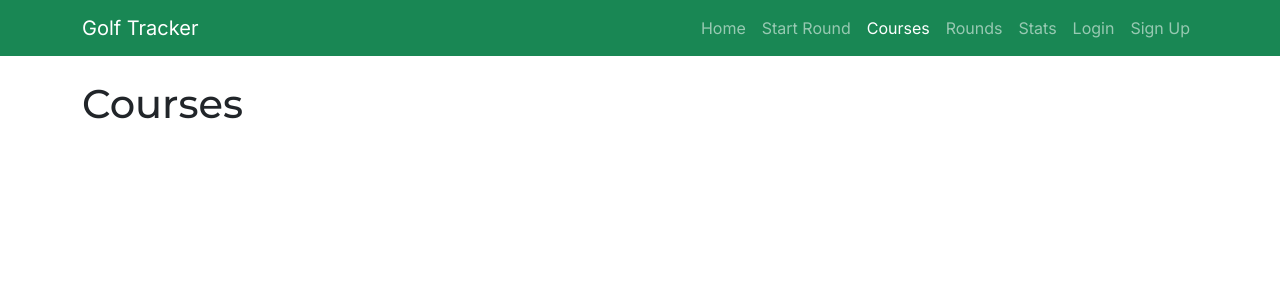
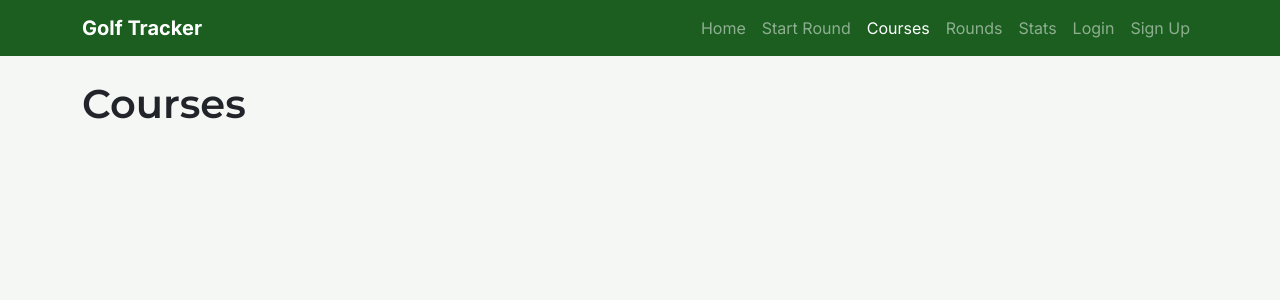
Before and after one commit to N-Smillie/golf-tracker-project, a Django app: page /courses/ in a window 1280 px wide. Shown: the top 300 px of the page. Run offline with Django 4.2, Linux system fonts and the light colour scheme; data that the repository does not hold is empty.

Commit message:
added color scheme to use throughout and styled navbar

```diff
--- a/static/css/style.css
+++ b/static/css/style.css
@@ -4,14 +4,54 @@
 :root {
     --primary-font: 'Montserrat', sans-serif;
     --secondary-font: 'Inter', sans-serif;
+    --background-color: #f5f7f5;
+    --primary-color: #1b5e20;
+    --secondary-color: #4caf50;
+    --card-color: #fdd299;
+    --text-color: #212529;
+    --good-score: #ffee00;
+    --bad-score: #ff0000;
+    --neutral-score: #63676b;
+
 }
 
 /* Global styles */
 body {
     font-family: var(--secondary-font);
+    color: var(--text-color);
+    background-color: var(--background-color);
 }
 
 h1, h2, h3, h4, h5, h6 {
     font-family: var(--primary-font);
+    font-weight: 600;
 }
-/* Body */
+
+a {
+    text-decoration: none;
+}
+
+/* Navbar */
+.navbar {
+    background-color: var(--primary-color);
+}
+
+.navbar .navbar-brand {
+    font-weight: bold;
+}
+
+.navbar .nav-link {
+    color: rgba(255,255,255,0.5);
+}
+
+.navbar .nav-link:hover {
+    color: white;
+}
+
+/* Cards */
+
+/* Tables */
+
+/* Buttons */
+
+/* Scores */
--- a/templates/base.html
+++ b/templates/base.html
@@ -18,7 +18,7 @@
   <body>
 
     <!-- Navbar -->
-    <nav class="navbar navbar-expand-lg navbar-dark bg-success">
+    <nav class="navbar navbar-expand-lg navbar-dark">
       <div class="container">
         {% url 'home' as home_url %}
         {% url 'start_round' as start_url %}
```
